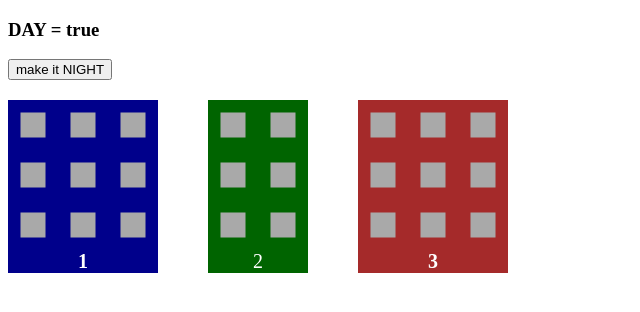
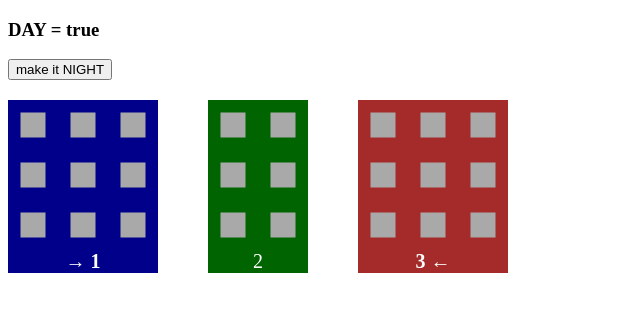
Before and after one commit to dasmeer/ng-training, an Angular app in the folder directives/: page / in a window 1280 px wide. Shown: the top 312 px of the page, without its empty margins (0-640 px from the left). Built offline with nearby package versions, Linux system fonts and the light colour scheme.

Commit message:
mark first & last houses

```diff
--- a/directives/src/app/app.component.html
+++ b/directives/src/app/app.component.html
@@ -3,13 +3,18 @@
 <button (click)="makeItNight()" *ngIf='isDay'>make it NIGHT</button>
 
 <div class="community" *ngIf="houses else loading">
-    <div class="house" *ngFor="let house of houses; let ind = index" [ngClass]="getColourClass(ind)">
+    <div *ngFor="let house of houses; let ind = index; last as isLast; first as isFirst"
+         class="house" [ngClass]="getColourClass(ind)">
         <div class="floor" *ngFor="let f of floors">
             <div class="block" *ngFor="let i of [].constructor(house)">
                 <div class="window" [class.lighted]="!isDay && isLighted()"></div>
             </div>
         </div>
-        <div class="house-number" [ngStyle]="getHouseNumberStyle(house)">{{ind+1}}</div>
+        <div class="house-number" [ngStyle]="getHouseNumberStyle(house)">
+            <span *ngIf="isFirst">&rarr;</span>
+            {{ind+1}}
+            <span *ngIf="isLast">&larr;</span>
+        </div>
     </div>
 </div>
 
--- a/directives/src/app/app.component.ts
+++ b/directives/src/app/app.component.ts
@@ -22,7 +22,9 @@ export class AppComponent {
         }
     };
 
-    getHouseNumberStyle = (floorsCount) => ({ fontWeight: `${100 * floorsCount * 2}` });
+    getHouseNumberStyle = (floorsCount) =>
+        ({ fontWeight: `${100 * floorsCount * 2}` });
 
-    isLighted = () => this.isDay ? false : Math.random() > .4;
+    isLighted = () =>
+        this.isDay ? false : Math.random() > .4;
 }
```
